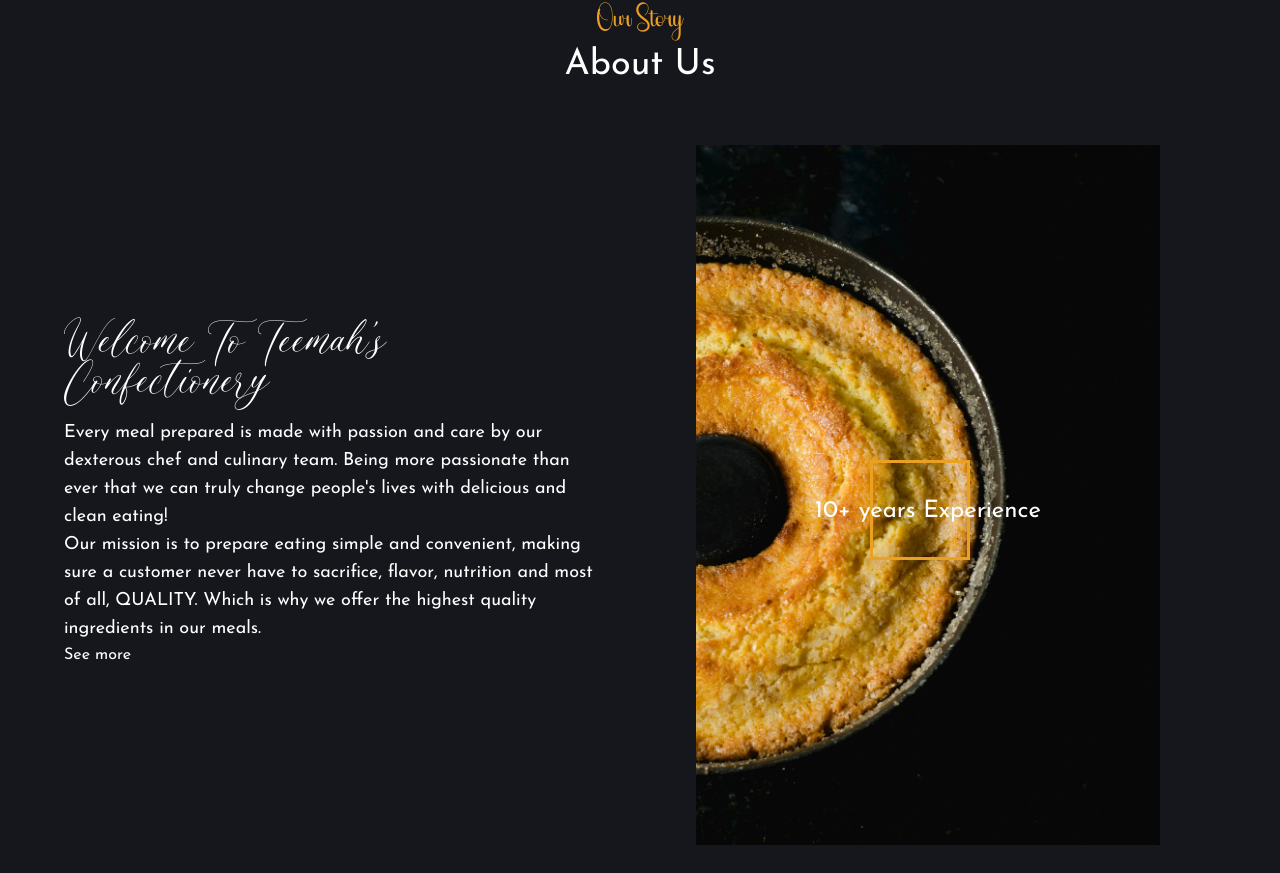
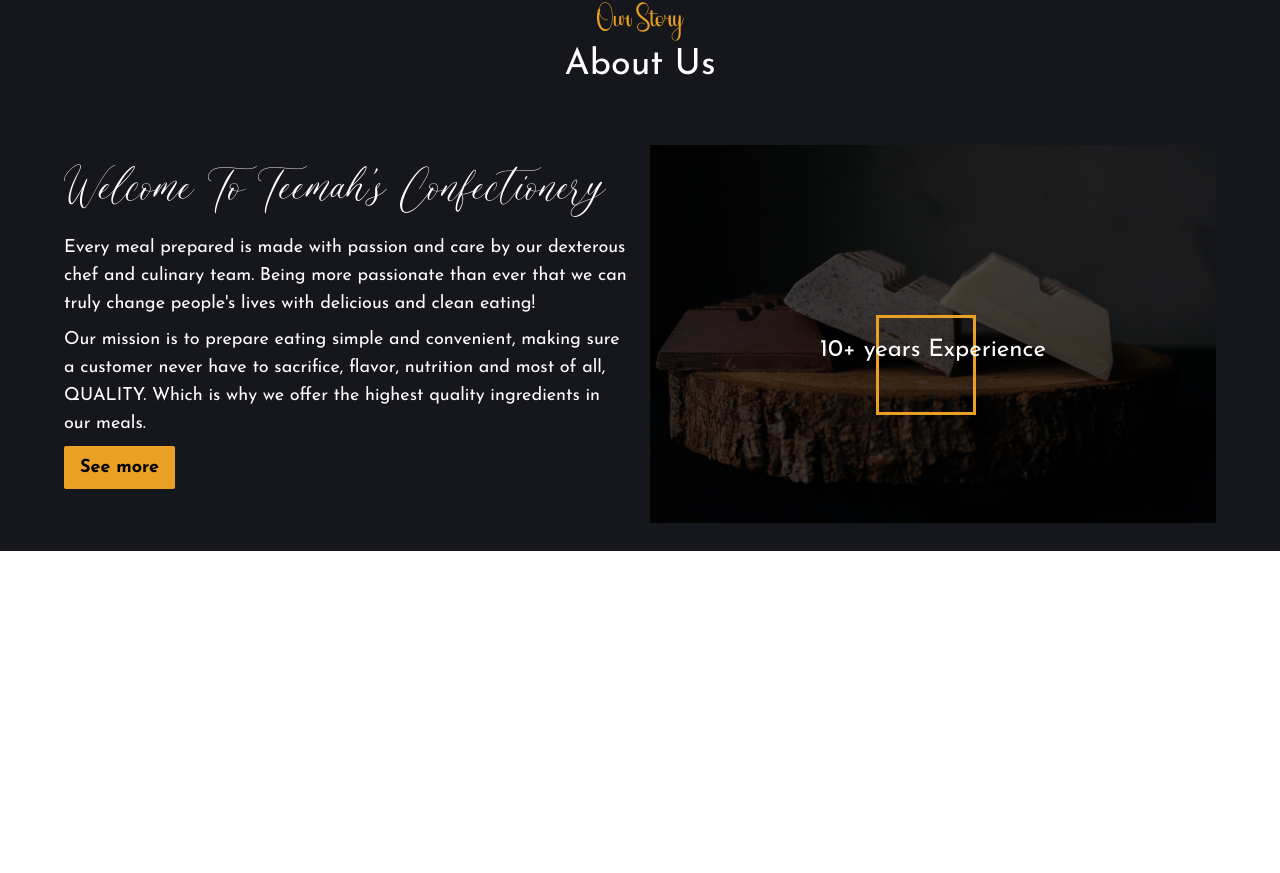
Before and after one commit to Tez-cyber/teemah-new, a React (Vite) app: page / in a window 1280 px wide. Shown: the part 993-1866 px from the top of the page. After the commit the page ends 1544 px from the top, so only its background shows below. Built offline with nearby package versions, Linux system fonts and the light colour scheme; a web font is replaced by a local one.

Commit message:
Added gradient to about section image

```diff
--- a/src/components/HomePage/AboutSection.jsx
+++ b/src/components/HomePage/AboutSection.jsx
@@ -1,5 +1,5 @@
 import React from 'react'
-import abtImg from '../../assets/n-4.jpg'
+import abtImg from '../../assets/n-late.jpg'
 
 const AboutSection = () => {
   return (
@@ -9,27 +9,33 @@ const AboutSection = () => {
           <h2 data-title="our story">about us</h2>
         </div>
       </div>
-      <div className="row justify-between items-center md:w-[90%] md:mx-auto ">
-        <div className="w-1/2 pr-10">
+      {/*------------- Text - section ------------- */}
+      <div className="row gap-5 items-center md:w-[90%] md:mx-auto ">
+        <div className="lg:w-1/2">
           <h3 className='text-4xl font-romantic pb-4'>Welcome To Teemah's Confectionery</h3>
-          <p className='text-lg'>
+          <p className='text-lg my-2'>
             Every meal prepared is made with passion and
             care by our dexterous chef and culinary team.
             Being more passionate than ever that we can truly change
             people's lives with delicious and clean eating!
           </p>
-          <p className='text-lg'>
+          <p className='text-lg my-2'>
             Our mission is to prepare eating simple and convenient,
             making sure a customer never have to sacrifice, flavor,
             nutrition and most of all, QUALITY. Which is why we offer
             the highest quality ingredients in our meals.
           </p>
-          <a href="#" class="">See more</a>
+          <div className="my-4">
+            <a href="#" className=" font-bold text-lg text-black bg-mainColor px-4 py-3 rounded-sm">See more</a>
+          </div>
         </div>
-        <div className="w-1/2">
-          <div className="relative before:content-[''] before:absolute before:h-[100px] before:w-[100px] before:border-[3px] before:border-solid before:border-mainColor before:top-[45%] before:left-[40%]">
-            <h3 className='absolute top-1/2 w-full text-center text-2xl text-white'>10+ years Experience</h3>
-            <img className='w-[700px] h-[700px] object-contain' src={abtImg} alt="about img" />
+        {/*------------- Img - section ------------- */}
+        <div className="lg:w-1/2">
+          <div className="relative before:content-[''] before:absolute before:h-[100px] before:w-[100px] before:border-[3px] before:border-solid before:border-mainColor before:top-[45%] before:left-[40%] before:z-[10]">
+            <h3 className='absolute top-1/2 w-full text-center text-2xl text-white z-[10]'>10+ years Experience</h3>
+            <div className="relative before:content-[''] before:absolute before:w-full before:h-full before:bg-black/70">
+              <img className='z-10' src={abtImg} alt="about img" />
+            </div>
           </div>
         </div>
       </div>
```
Also changed, not shown: src/assets/n-late.jpg (added), src/assets/n-new.jpg (added).
